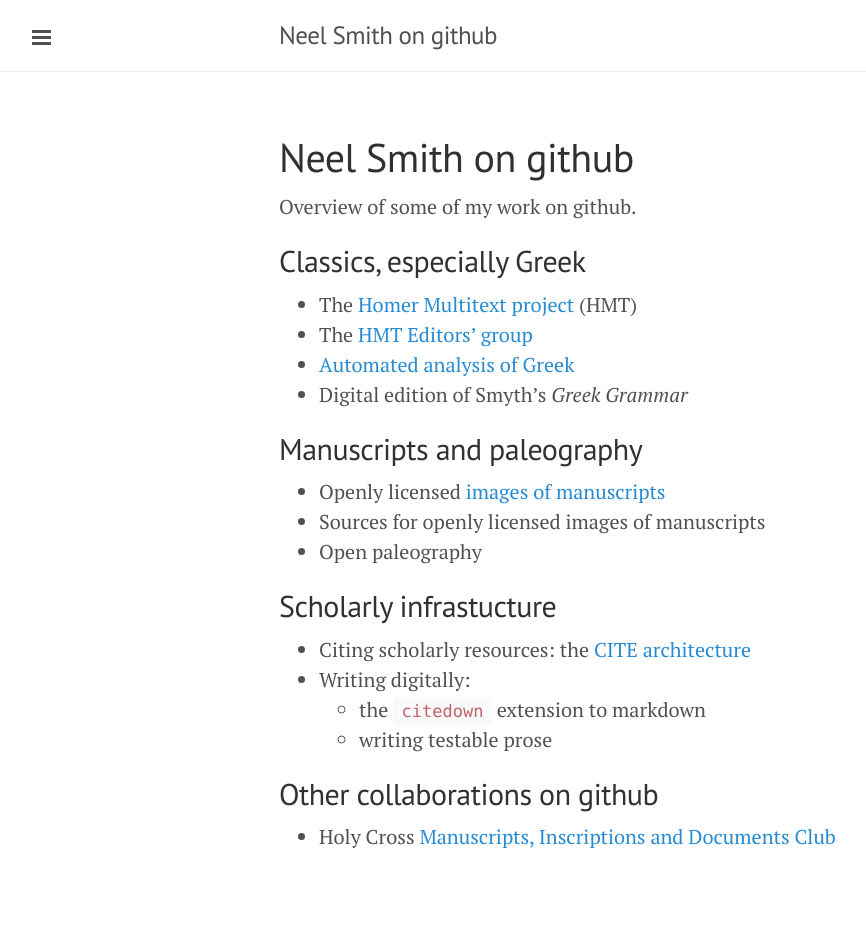
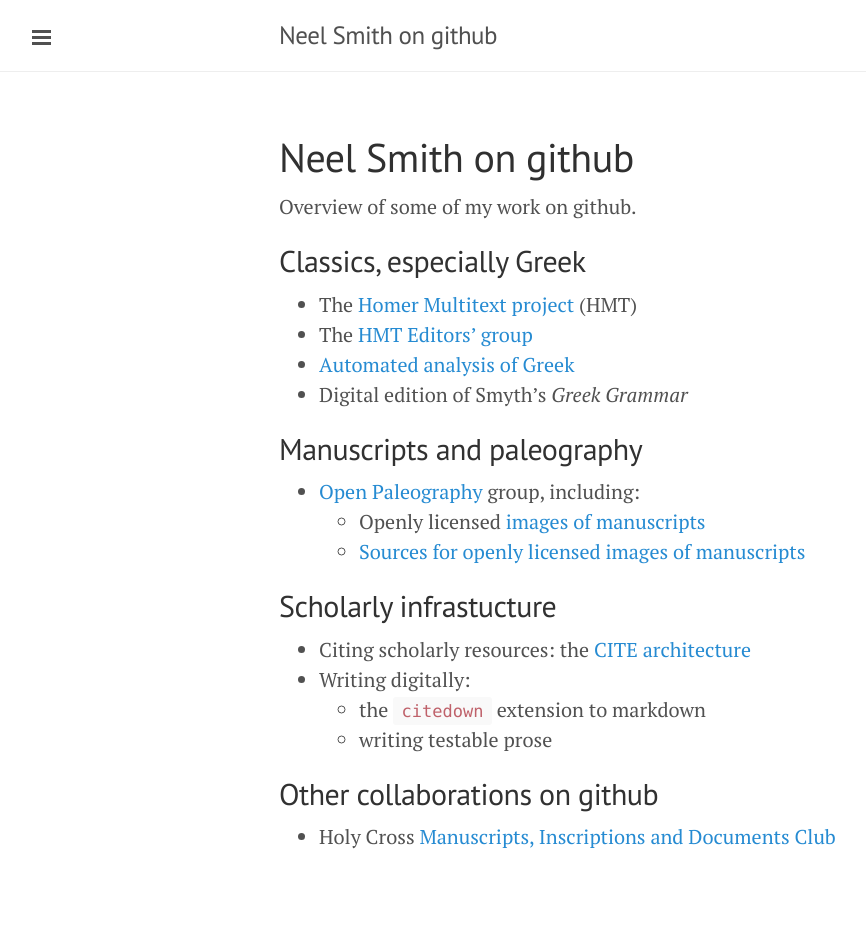
Before and after one commit to neelsmith/neelsmith.github.io, a Jekyll site: the page built from index.md, in a window 1280 px wide. Shown: the whole page, without its empty margins (1-867 px from the left). Built offline with Jekyll 4.4.1, drawn with Linux system fonts in a browser that asks for light colours; Markdown is read by kramdown in place of the engine named in the settings.

Commit message:
Update for OpenPal group

```diff
--- a/index.md
+++ b/index.md
@@ -16,10 +16,10 @@
 
 ## Manuscripts and paleography ##
 
+- [Open Paleography](http://openpaleography.github.io/) group, including:
+    - Openly licensed [images of manuscripts](http://openpaleography.github.io/mss/)
+    - [Sources for openly licensed images of manuscripts](http://openpaleography.github.io/mssimgs/)
 
-- Openly licensed [images of manuscripts](http://neelsmith.github.io/mss/)
-- Sources for openly licensed images of manuscripts
-- Open paleography
 
 ## Scholarly infrastucture ##
 
```
